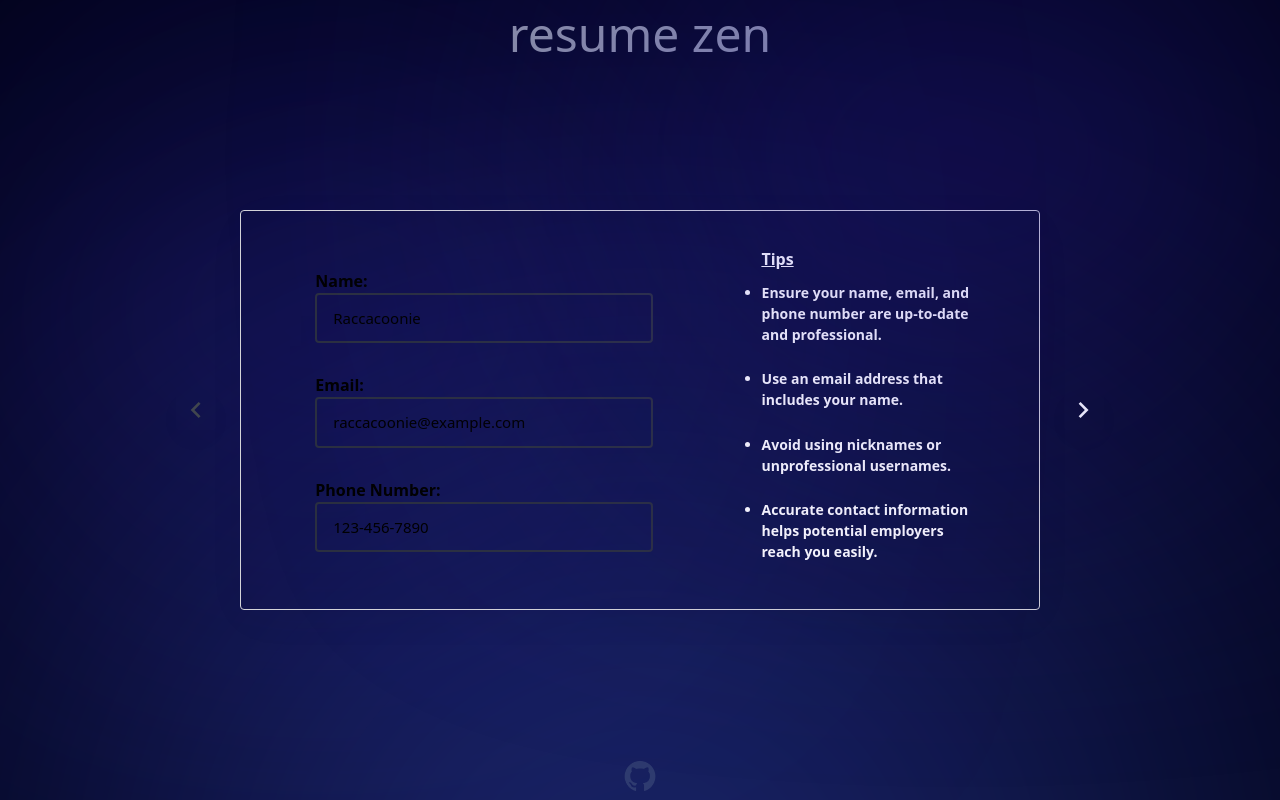
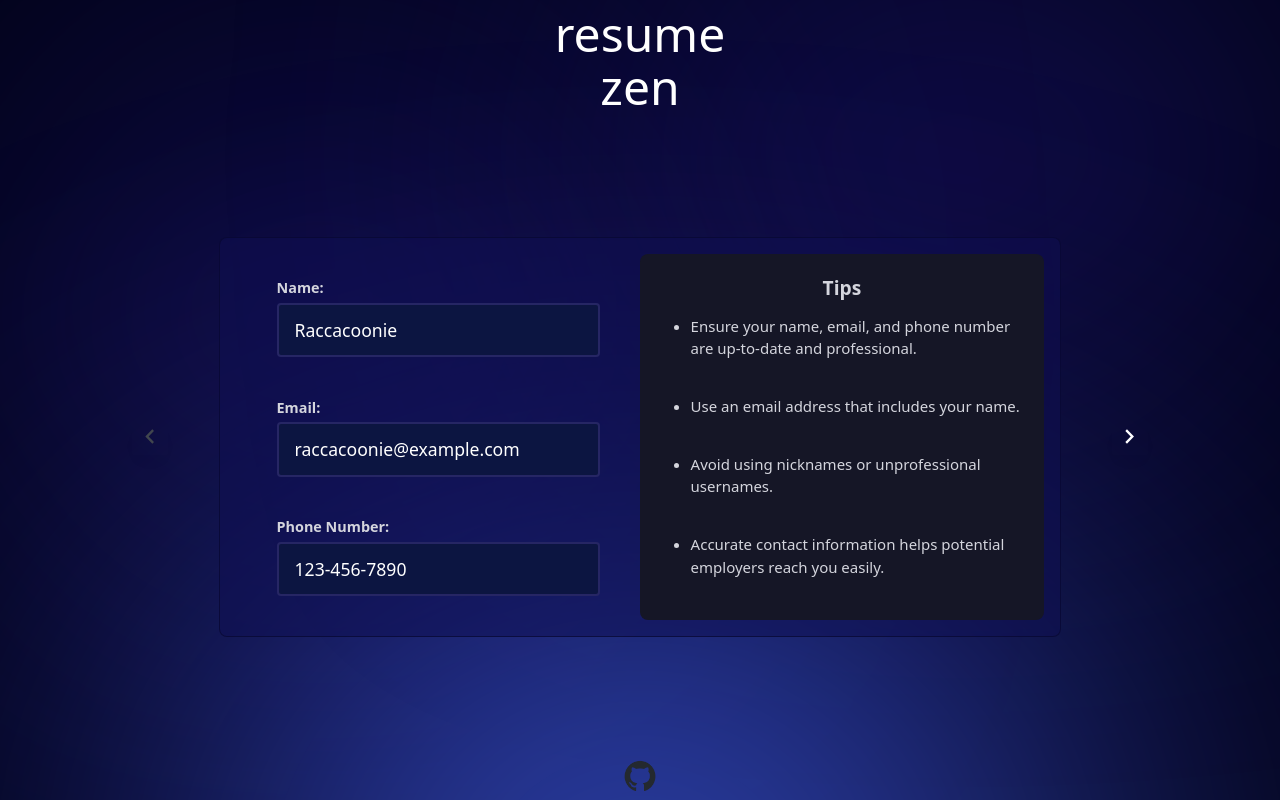
Before and after one commit to josephdanielm/resume-wizard, a React (Vite) app: page / in a window 1280 px wide. Shown: the top 800 px of the page. Built offline with nearby package versions, Linux system fonts and the light colour scheme.

Commit message:
style: finish general component/step

```diff
--- a/src/App.css
+++ b/src/App.css
@@ -49,12 +49,13 @@ main {
     rgba(3, 0, 10, 0) 100%
   );
   bottom: -60%;
-  filter: blur(300px);
+  filter: blur(200px);
+  z-index: -1;
 }
 
 body::before {
   content: "";
-  -webkit-filter: blur(300px);
+  -webkit-filter: blur(200px);
   background: linear-gradient(180deg, #2e35ff 0%, hsl(257, 69%, 39%) 100%);
   border-radius: 100%;
   filter: blur(200px);
@@ -64,11 +65,12 @@ body::before {
   top: 25%;
   position: absolute;
   width: 40%;
+  z-index: -1;
 }
 
 body::after {
   content: "";
-  -webkit-filter: blur(300px);
+  -webkit-filter: blur(200px);
   background: linear-gradient(180deg, #2e35ff 0%, hsl(257, 69%, 39%) 100%);
   border-radius: 100%;
   filter: blur(200px);
@@ -78,4 +80,5 @@ body::after {
   top: 5%;
   position: absolute;
   width: 40%;
+  z-index: -1;
 }
--- a/src/App.jsx
+++ b/src/App.jsx
@@ -7,7 +7,11 @@ function App() {
   return (
     <>
       <header>
-        <h1>resume zen</h1>
+        <h1>
+          resume
+          <br />
+          zen
+        </h1>
       </header>
       <main>
         <ResumeWizard />
--- a/src/index.css
+++ b/src/index.css
@@ -3,18 +3,14 @@
   line-height: 1.5;
   font-weight: 400;
 
-  color: var(--color-text-light);
+  color: white;
   background: var(--color-bg-dark);
+  /* Toggle for dark */
 
   font-synthesis: none;
   text-rendering: optimizeLegibility;
   -webkit-font-smoothing: antialiased;
   -moz-osx-font-smoothing: grayscale;
-
-  /* Primary UI elements */
-  --color-primary: #6645eb; /* Electric Violet */
-  --color-secondary: #9a28e6; /* Deep Violet */
-  --color-tertiary: #1fc5db; /* Cerulean */
 
   /* Background colors */
   --color-bg-dark: #010214; /* Midnight Blue */
--- a/src/styles/General.css
+++ b/src/styles/General.css
@@ -1,54 +1,67 @@
 .general {
-  padding: 24px 32px;
-  display: grid;
-  grid: 1fr / 3fr 2fr;
-  column-gap: 30px;
+  padding: 1rem;
+  display: flex;
+  flex-wrap: wrap;
+  row-gap: 1.5rem;
 }
 
 .general label {
   width: 80%;
-  color: black;
 }
 
 .inputs {
-  height: 100%;
   display: flex;
   flex-direction: column;
-  row-gap: 30px;
+  flex: 1 0 50%;
+  row-gap: 1rem;
   align-items: center;
-  justify-content: center;
-}
-
-.general label input {
+  justify-content: space-evenly;
+  max-width: 50%;
 }
 
 .knowledge-section {
+  flex: 1 0 50%;
+  max-width: 50%;
+}
+
+@media (max-width: 777px) {
+  .inputs,
+  .knowledge-section {
+    flex-basis: 100%;
+    max-width: 100%;
+  }
+  .general {
+    padding: 1.25rem;
+  }
+  ul.tips {
+    row-gap: 0.75rem;
+    font-size: 14px;
+  }
 }
 
 .tips {
-  background-color: var(--slate-800);
-  backdrop-filter: blur(10px);
-  color: white;
-  padding: 0 10px;
-  font-size: 14px;
-  display: flex;
-  flex-direction: column;
+  background-color: var(--color-bg-deep);
+  color: hsl(233, 12%, 85%);
+  padding: 1.5rem 1rem;
+  font-size: 15px;
+  display: grid;
+  grid-template-rows: min-content auto auto auto;
+  justify-items: center;
+  border-radius: 8px;
+  height: 100%;
   align-items: center;
-  border-radius: 4px;
-  height: 100%;
-  justify-content: space-evenly;
 }
 
 .tip {
-  width: 80%;
-  font-weight: 600;
+  width: 90%;
+  font-weight: 500;
+  margin-left: 2rem;
 }
 
 .tips-title {
-  font-weight: 700;
-  align-self: start;
-  margin-left: 26px;
-  font-size: 16px;
-  text-decoration: underline;
-  line-height: 0;
+  font-weight: 900;
+  font-size: 1.2rem;
+  text-align: center;
+
+  line-height: 100%;
 }
--- a/src/styles/ResumeWizard.css
+++ b/src/styles/ResumeWizard.css
@@ -5,7 +5,7 @@
   display: flex;
   align-items: center;
   justify-items: center;
-  gap: 24px;
+  gap: 5%;
 }
 
 .resume-wrapper {
@@ -15,34 +15,35 @@
 .general,
 .experience,
 .education {
-  width: 800px;
-  height: 400px;
+  max-width: 80vw;
+  min-height: 400px;
   margin: 0;
-  backdrop-filter: blur(500px);
-  background-color: var(--);
-  border: solid 1px #d4d4d8;
-  border-radius: 4px;
-  box-shadow: 0 10px 40px -12px rgba(16, 24, 40, 0.1);
+  border: solid 1px #08082fac;
+  background-color: #0e0e527f;
+  border-radius: 8px;
 }
 
 label {
   font-weight: 700;
   display: flex;
   flex-direction: column;
+  color: hsl(233, 12%, 85%);
+  font-size: 0.9rem;
 }
 
 label input {
-  background: var(--slate-50);
+  background: hsl(230, 69%, 15%);
   padding: 0.75rem 1rem;
-  color: var(--slate-600);
+  color: white;
   border-radius: 4px;
-  border: solid 2px #2b3040;
+  border: solid 2px hsl(240, 45%, 27%);
   transition: 100;
   font-weight: 500;
-  font-size: 15px;
+  font-size: 1.1rem;
+  margin-top: 4px;
 }
 
 input:focus {
-  border-color: #596a95;
-  background: var(--slate-50);
+  border-color: hsl(240, 45%, 34%);
+  background: hsl(230, 69%, 17%);
 }
```
